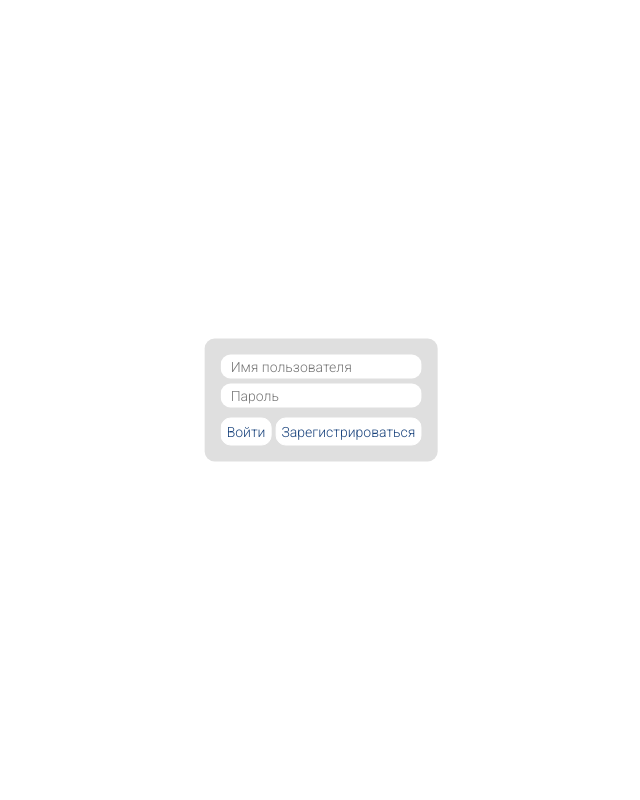
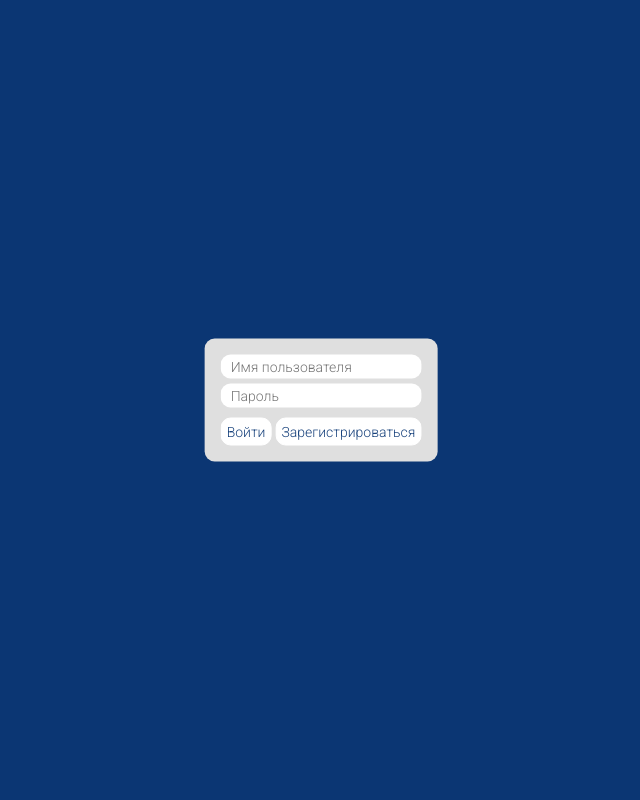
Before and after one commit to lolka00lol/FlaskWebApp, a Flask app: page /auth in a window 1280 px wide. Shown: the whole page, without its empty margins (319-959 px from the left). Run offline with Flask 3, Linux system fonts and the light colour scheme.

Commit message:
Fix: add some styles :)

```diff
--- a/app/static/styles/style.css
+++ b/app/static/styles/style.css
@@ -58,6 +58,7 @@
 
 #logo {
     max-height: 90px;
+    pointer-events: none;
 }
 
 #navigation>ul li {
@@ -165,6 +166,7 @@
 .contacts > iframe {
     min-height: 248px;
     width: -webkit-fill-available;
+    width: -moz-available;
 }
 
 .contacts>div {
@@ -288,6 +290,7 @@
     padding: 1em;
     text-align: center;
     z-index: 1;
+    overflow-x: hidden;
 }
 
 div ~ a {
@@ -295,6 +298,7 @@
     width: 100%;
     position: absolute;
     z-index: 0;
+    background-color: var(--header-primary-color);
 }
 
 /* --------- PROFILE ----------- */
```
Also changed, not shown: main.db.
